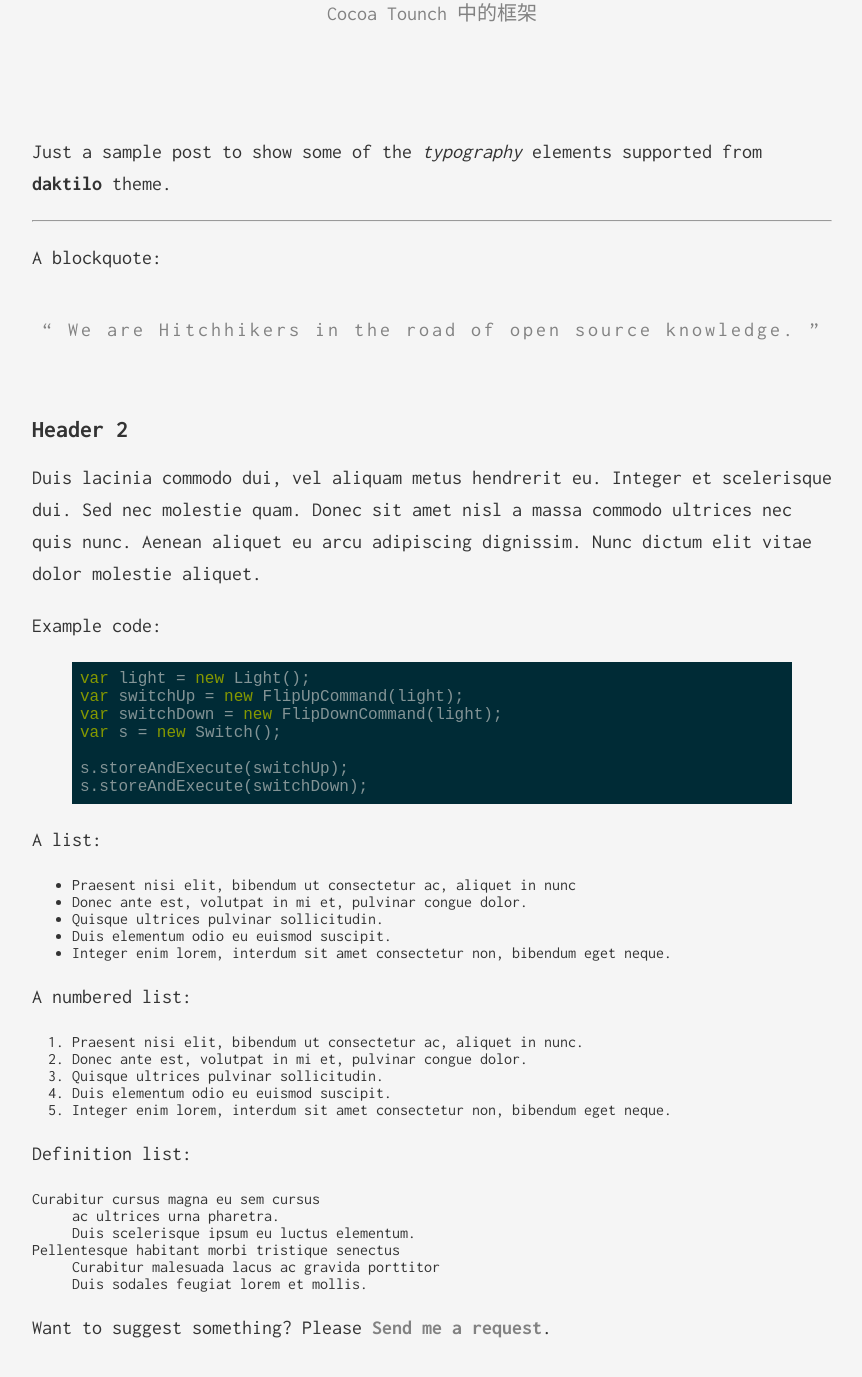
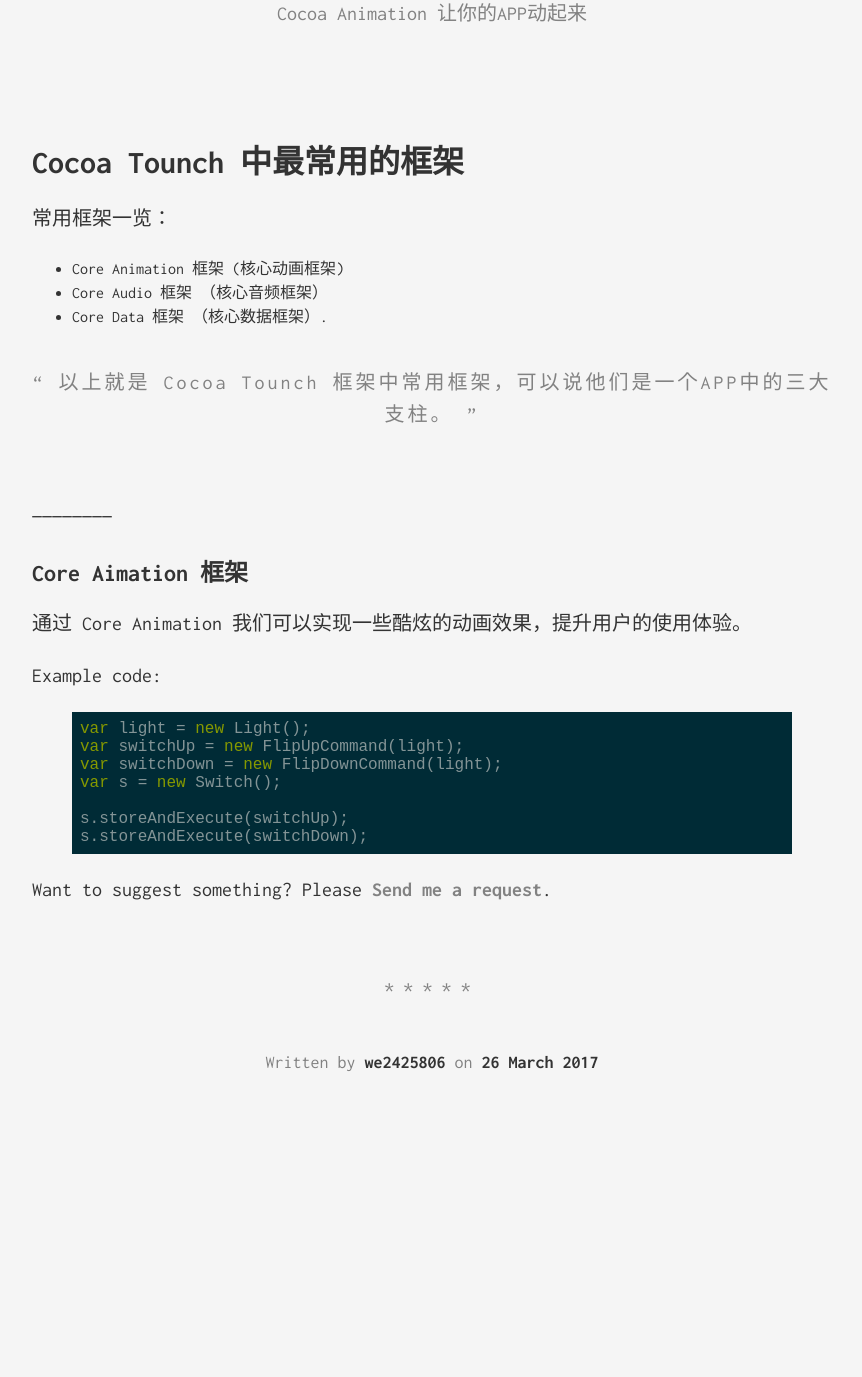
Before and after one commit to we2425806/we2425806.github.io, a Jekyll site: the page built from _posts/2017-3-26-iOS Learning.markdown, in a window 1280 px wide and 1400 px high, scrolled down 357 px. Shown: the top 1377 px of the window, without its empty margins (208-1070 px from the left). Built offline with Jekyll 4.4.1, drawn with Linux system fonts in a browser that asks for light colours; after the commit the page ends 1531 px from its top, so only the background shows below that.

Commit message:
修改博客

```diff
--- a/_posts/2015-09-08-sample-post.markdown
+++ b/_posts/2015-09-08-sample-post.markdown
@@ -3,7 +3,7 @@ layout: post
 title:  "Sample post from Daktilo"
 subtitle: "What you can do with it!"
 date:   2014-08-19 23:56:45
-categories: [tool]
+categories: [design]
 ---
 
 Just a sample post to show some of the *typography* elements supported from
--- a/_posts/2017-3-26-iOS Learning.markdown
+++ b/_posts/2017-3-26-iOS Learning.markdown
@@ -1,23 +1,26 @@
 ---
 layout: post
 title:  "iOS学习-Cocoa Touch 框架"
-subtitle: "Cocoa Tounch 中的框架"
-date:   2014-08-19 23:56:45
+subtitle: "Cocoa Animation 让你的APP动起来"
+date:   2017-03-26 21:10:45
 categories: [tool]
 ---
 
-Just a sample post to show some of the *typography* elements supported from
-**daktilo** theme.
 
-___
+# Cocoa Tounch 中最常用的框架
 
-A blockquote:
+常用框架一览：
+- Core Animation 框架 (核心动画框架)
+- Core Audio 框架 （核心音频框架）
+- Core Data 框架 （核心数据框架）.
 
-> We are Hitchhikers in the road of open source knowledge.
+> 以上就是 Cocoa Tounch 框架中常用框架，可以说他们是一个APP中的三大支柱。
 
-## Header 2
+————————
 
-Duis lacinia commodo dui, vel aliquam metus hendrerit eu. Integer et scelerisque dui. Sed nec molestie quam. Donec sit amet nisl a massa commodo ultrices nec quis nunc. Aenean aliquet eu arcu adipiscing dignissim. Nunc dictum elit vitae dolor molestie aliquet.
+## Core Aimation 框架
+
+通过 Core Animation 我们可以实现一些酷炫的动画效果，提升用户的使用体验。
 
 
 Example code:
@@ -33,30 +36,5 @@ s.storeAndExecute(switchDown);
 {% endhighlight %}
 
 
-A list:
-
-- Praesent nisi elit, bibendum ut consectetur ac, aliquet in nunc
-- Donec ante est, volutpat in mi et, pulvinar congue dolor.
-- Quisque ultrices pulvinar sollicitudin.
-- Duis elementum odio eu euismod suscipit.
-- Integer enim lorem, interdum sit amet consectetur non, bibendum eget neque.
-
-A numbered list:
-
-1. Praesent nisi elit, bibendum ut consectetur ac, aliquet in nunc.
-2. Donec ante est, volutpat in mi et, pulvinar congue dolor.
-3. Quisque ultrices pulvinar sollicitudin.
-4. Duis elementum odio eu euismod suscipit.
-5. Integer enim lorem, interdum sit amet consectetur non, bibendum eget neque.
-
-Definition list:
-
-Curabitur cursus magna eu sem cursus
-: ac ultrices urna pharetra.
-: Duis scelerisque ipsum eu luctus elementum.
-
-Pellentesque habitant morbi tristique senectus
-: Curabitur malesuada lacus ac gravida porttitor
-: Duis sodales feugiat lorem et mollis.
 
 Want to suggest something? Please [Send me a request](https://github.com/kronik3r/daktilo/issues/new).
```
